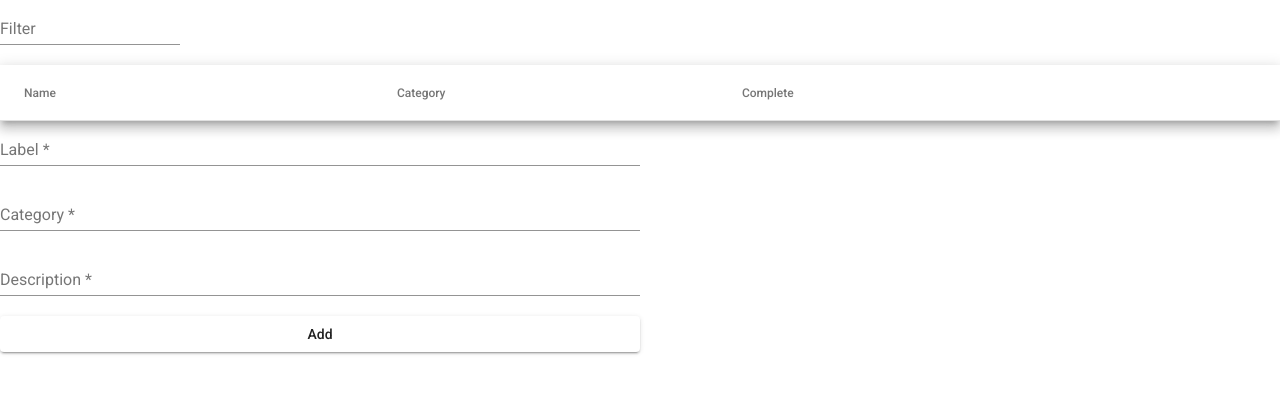
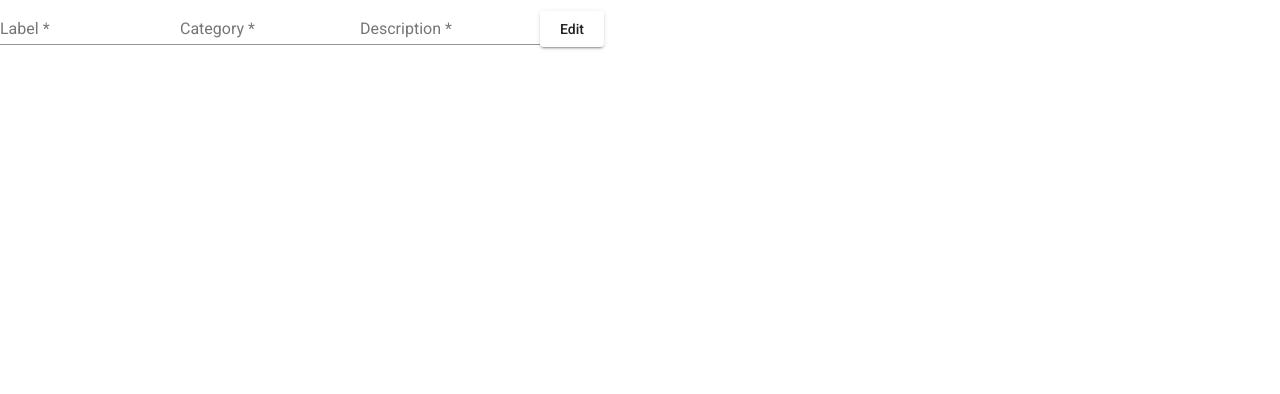
Before and after one commit to patrickcollings/OriginMarketsTest, an Angular app in the folder tech-test/: page /item/1 in a window 1280 px wide. Shown: the top 394 px of the page. Built offline with nearby package versions, Linux system fonts and the light colour scheme; no server answers.

Commit message:
Edit item in new page

```diff
--- a/tech-test/src/app/_services/todo.service.ts
+++ b/tech-test/src/app/_services/todo.service.ts
@@ -17,7 +17,7 @@ export class TodoService {
   }
 
   getItem(id: number) {
-    return this.http.get<TodoItem>(`${environment.apiUrl}/${id}`);
+    return this.http.get<TodoItem>(`${environment.apiUrl}/tasks/${id}`);
   }
 
   createItem(todoItem: TodoItem) {
--- a/tech-test/src/app/app-routing.module.ts
+++ b/tech-test/src/app/app-routing.module.ts
@@ -2,11 +2,12 @@ import { NgModule } from '@angular/core';
 import { Routes, RouterModule } from '@angular/router';
 import { TodoListComponent } from './todo-list/todo-list.component';
 import { TodoFormComponent } from './todo-form/todo-form.component';
+import { TodoItemComponent } from './todo-item/todo-item.component';
 
 
 const routes: Routes = [
   {path: 'tasks', component: TodoListComponent},
-  {path: 'form', component: TodoFormComponent},
+  {path: 'item/:id', component: TodoItemComponent},
   {path: '**', component: TodoListComponent},
 ];
 
--- a/tech-test/src/app/app.module.ts
+++ b/tech-test/src/app/app.module.ts
@@ -19,12 +19,14 @@ import { TodoFormComponent } from './todo-form/todo-form.component';
 // Services
 import { TodoService } from './_services/todo.service';
 import { BrowserAnimationsModule } from '@angular/platform-browser/animations';
+import { TodoItemComponent } from './todo-item/todo-item.component';
 
 @NgModule({
   declarations: [
     AppComponent,
     TodoListComponent,
-    TodoFormComponent
+    TodoFormComponent,
+    TodoItemComponent
   ],
   imports: [
     BrowserModule,
--- /dev/null
+++ b/tech-test/src/app/todo-item/todo-item.component.html
@@ -0,0 +1,12 @@
+<form [formGroup]="itemForm" class="form" (ngSubmit)="onSubmit()">
+    <mat-form-field class="w-100">
+        <input matInput placeholder="Label" type="text" formControlName="label" />
+    </mat-form-field>
+    <mat-form-field class="w-100">
+        <input matInput placeholder="Category" type="text" formControlName="category" />
+    </mat-form-field>
+    <mat-form-field class="w-100">
+        <input matInput placeholder="Description" type="text" formControlName="description" />
+    </mat-form-field>
+    <button mat-raised-button type="submit">Edit</button>
+</form>
--- /dev/null
+++ b/tech-test/src/app/todo-item/todo-item.component.ts
@@ -0,0 +1,56 @@
+import { Component, OnInit } from '@angular/core';
+import { TodoService } from '../_services/todo.service';
+import { ActivatedRoute, Router } from '@angular/router';
+import { TodoItem } from '../_models/todoItem';
+import { FormBuilder, FormGroup, FormControl, Validators } from '@angular/forms';
+
+@Component({
+  selector: 'app-todo-item',
+  templateUrl: './todo-item.component.html',
+  styleUrls: ['./todo-item.component.scss']
+})
+export class TodoItemComponent implements OnInit {
+
+  item: TodoItem;
+  itemForm: FormGroup;
+
+  constructor(
+    private todoService: TodoService,
+    private activatedRoute: ActivatedRoute,
+    private router: Router,
+    private formBuilder: FormBuilder
+  ) {
+    this.itemForm = formBuilder.group({
+      label: new FormControl('', Validators.required),
+      category: new FormControl('', Validators.required),
+      description: new FormControl('', Validators.required),
+    });
+  }
+
+  ngOnInit() {
+    // Get item from url param
+    this.activatedRoute.params.subscribe(params => {
+      // Get id of item
+      let id = params['id'];
+      // Fetch item from server
+      this.todoService.getItem(id).subscribe(item => {
+        this.item = item;
+        // Update item form with current values
+        this.itemForm.controls.label.setValue(item.label);
+        this.itemForm.controls.category.setValue(item.category);
+        this.itemForm.controls.description.setValue(item.description);
+      })
+    })
+  }
+
+  onSubmit() {
+    console.log(this.itemForm.value);
+    // Add id to editted item
+    this.itemForm.value.id = this.item.id;
+    this.todoService.updateItem(this.itemForm.value).subscribe(res => {
+      console.log(res);
+      this.router.navigateByUrl('/tasks');
+    });
+  }
+
+}
--- a/tech-test/src/app/todo-list/todo-list.component.html
+++ b/tech-test/src/app/todo-list/todo-list.component.html
@@ -24,17 +24,18 @@
                 <mat-checkbox (change)="checked(item)"></mat-checkbox>
             </ng-container>
             <ng-container *ngIf="item.done">
-                <mat-checkbox checked="true" (change)="unchecked(item)">{{item.done | date: 'dd/MM/yyyy'}}
+                <mat-checkbox checked="true" (change)="unchecked(item)">{{item.done}}
                 </mat-checkbox>
             </ng-container>
         </td>
     </ng-container>
 
     <!-- Delete Column -->
-    <ng-container matColumnDef="delete">
+    <ng-container matColumnDef="options">
         <th mat-header-cell *matHeaderCellDef></th>
         <td mat-cell *matCellDef="let item">
             <mat-icon (click)="deleteItem(item)">delete_forever</mat-icon>
+            <mat-icon [routerLink]="['/item/', item.id]">edit</mat-icon>
         </td>
     </ng-container>
 
--- a/tech-test/src/app/todo-list/todo-list.component.ts
+++ b/tech-test/src/app/todo-list/todo-list.component.ts
@@ -10,7 +10,7 @@ import { TodoItem } from '../_models/todoItem';
 })
 export class TodoListComponent implements OnInit {
 
-  columnsToDisplay: string[] = ['label', 'category', 'done', 'delete'];
+  columnsToDisplay: string[] = ['label', 'category', 'done', 'options'];
 
   dataSource;
   items: TodoItem[];
@@ -50,7 +50,7 @@ export class TodoListComponent implements OnInit {
   }
 
   checked(item: TodoItem) {
-    item.done = new Date().toString();
+    item.done = new Date().toLocaleDateString();
     console.log(item);
     this.updateItem(item);
   }
```
Also changed, not shown: tech-test/src/app/todo-item/todo-item.component.scss (added), 2 other files (tests, documents, lock files or other folders).
